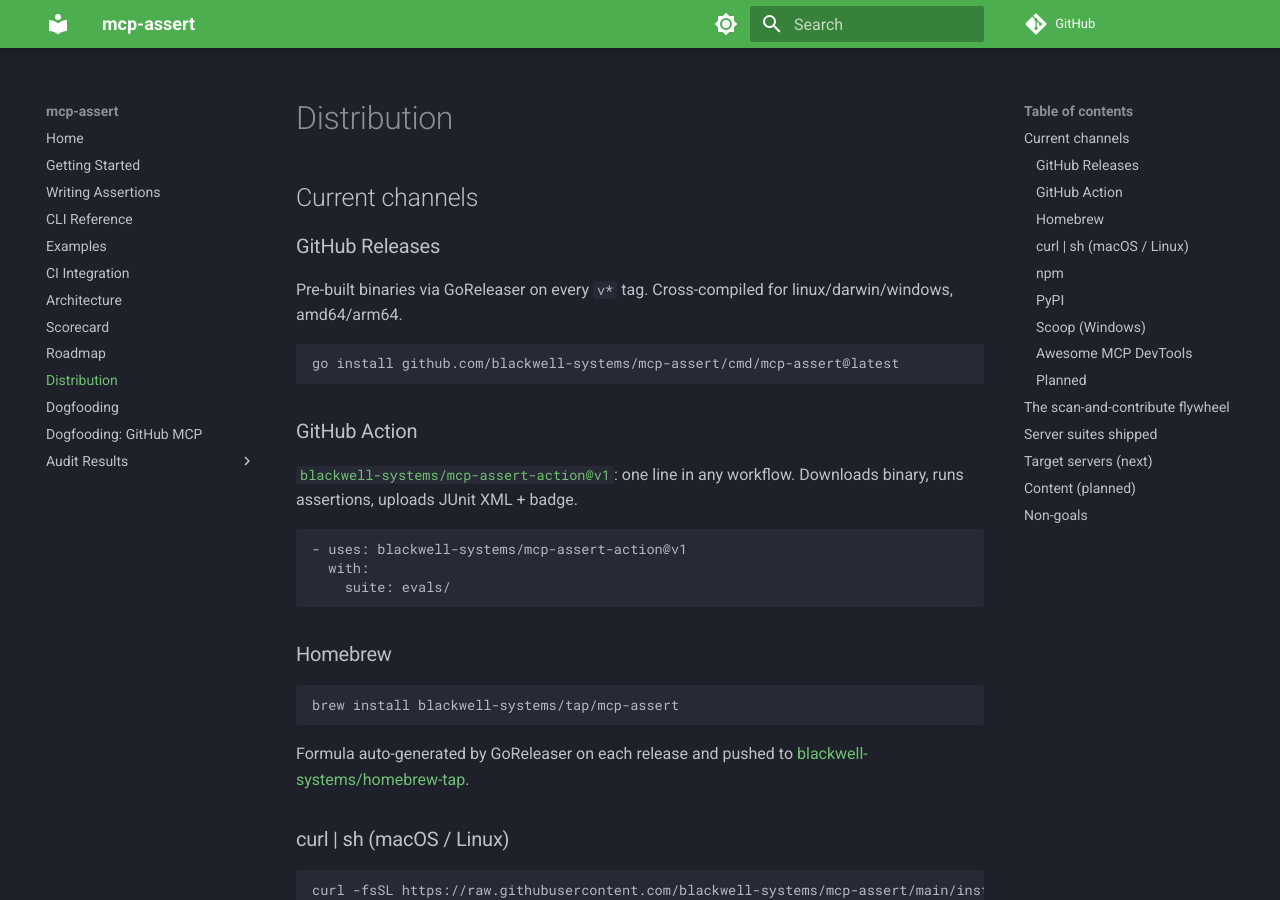
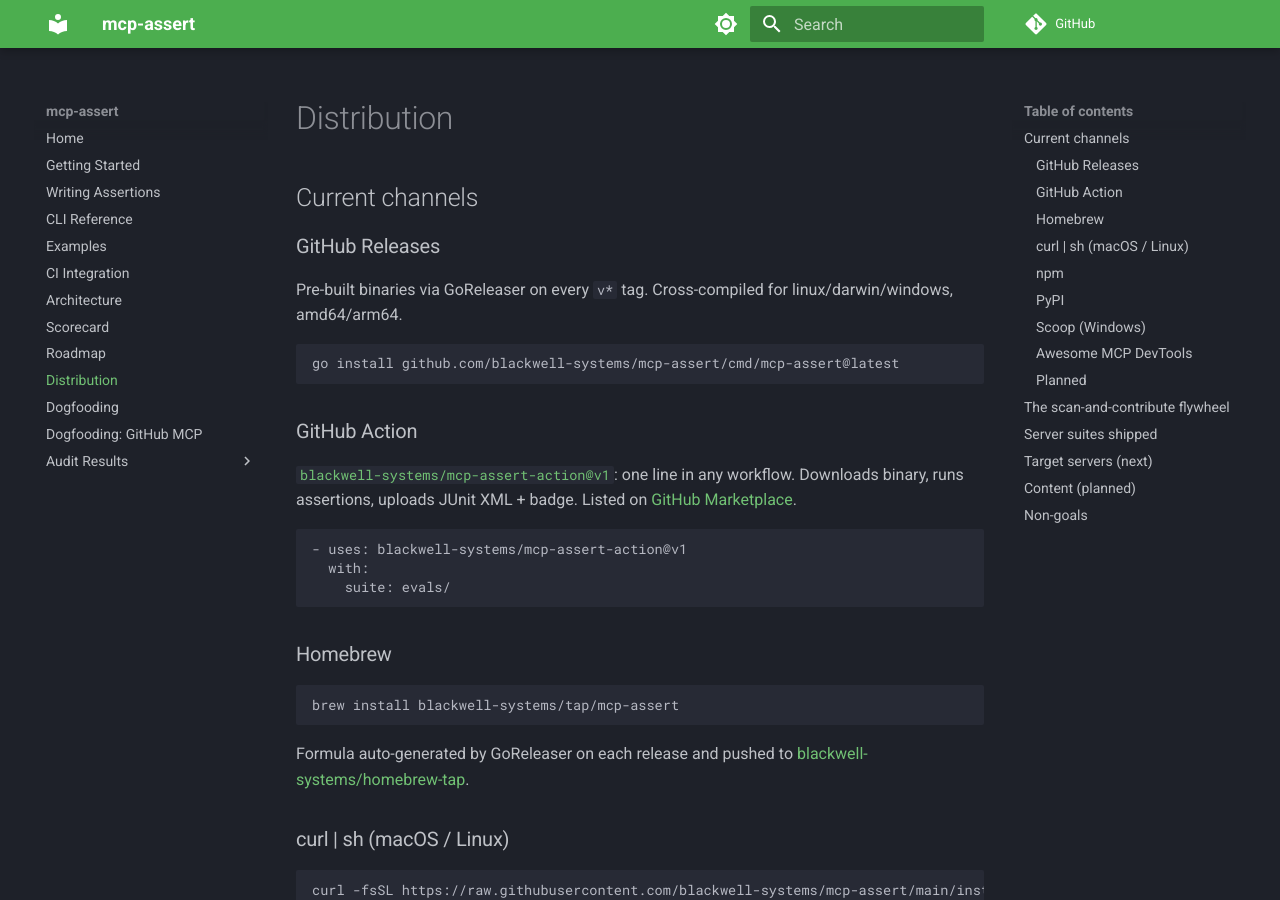
Before and after one commit to blackwell-systems/mcp-assert, an MkDocs documentation site: the page built from docs/distribution.md, in a window 1280 px wide and 900 px high. Built offline with MkDocs 1.6.1 and Material for MkDocs 9.7.7, drawn with Linux system fonts in a browser that asks for light colours; comment, search, counter and statistics services are not loaded.

Commit message:
docs: add GitHub Marketplace link to distribution

````diff
--- a/docs/distribution.md
+++ b/docs/distribution.md
@@ -10,7 +10,7 @@
 ```
 
 ### GitHub Action
-[`blackwell-systems/mcp-assert-action@v1`](https://github.com/blackwell-systems/mcp-assert-action): one line in any workflow. Downloads binary, runs assertions, uploads JUnit XML + badge.
+[`blackwell-systems/mcp-assert-action@v1`](https://github.com/blackwell-systems/mcp-assert-action): one line in any workflow. Downloads binary, runs assertions, uploads JUnit XML + badge. Listed on [GitHub Marketplace](https://github.com/marketplace/actions/mcp-assert).
 
 ```yaml
 - uses: blackwell-systems/mcp-assert-action@v1
````
